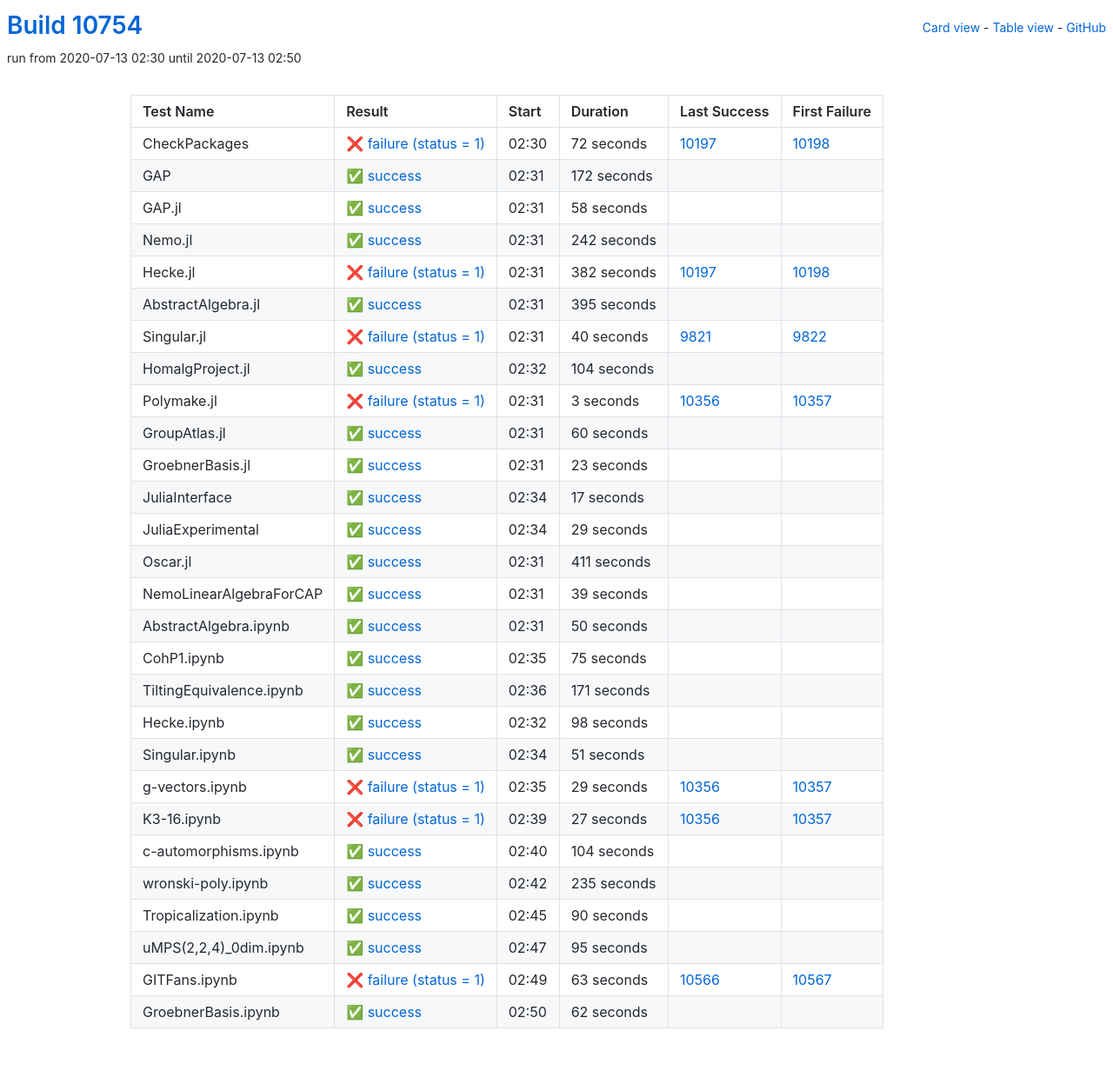
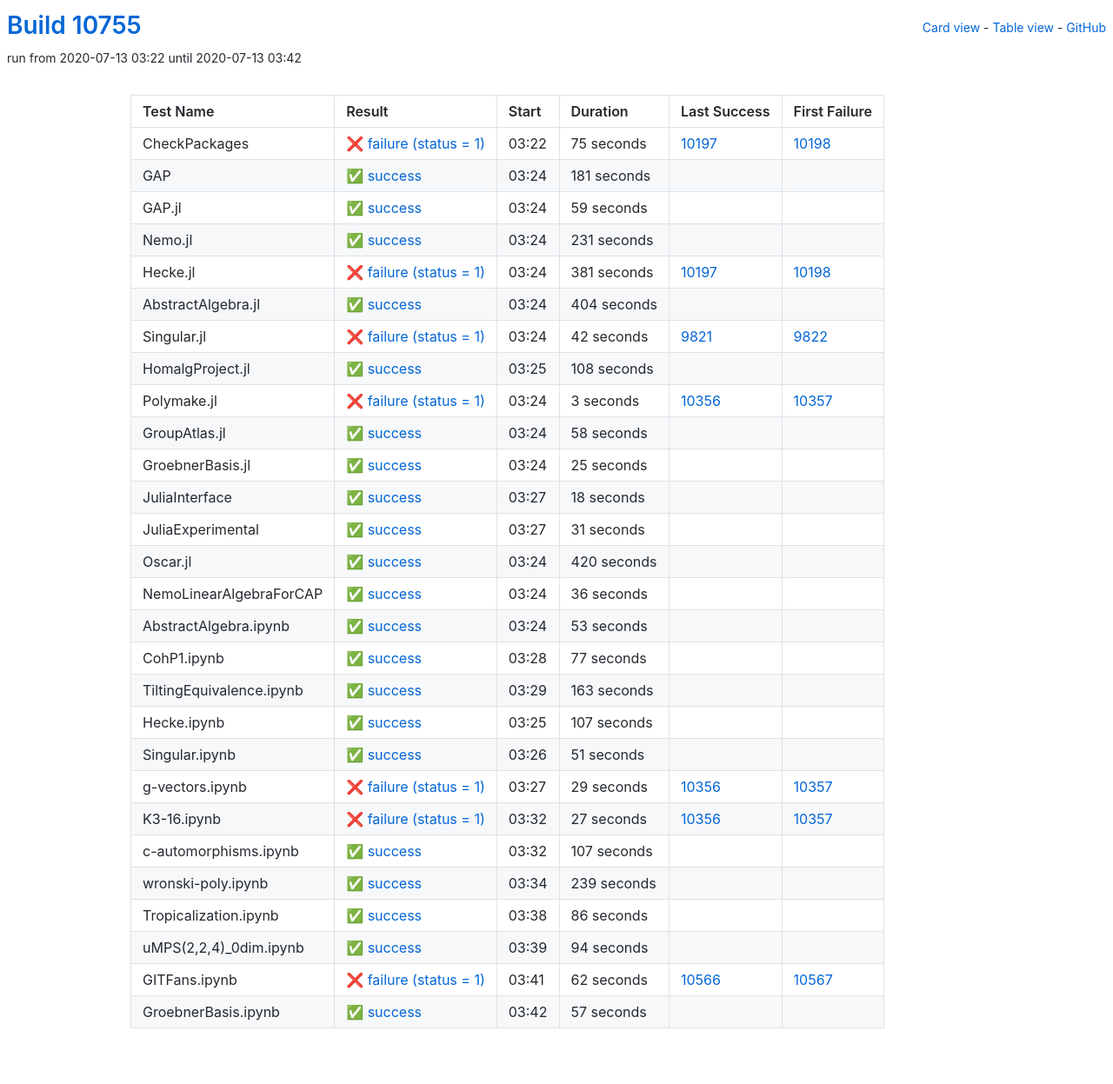
Before and after one commit to oscar-system/oscar-ci-status, a Jekyll site: the page built from table.html, in a window 1280 px wide. Shown: the whole page at 87% size. Built offline with Jekyll 4.4.1, drawn with Linux system fonts in a browser that asks for light colours.

Commit message:
Build #10755

```diff
--- a/_data/ci.yml
+++ b/_data/ci.yml
@@ -1,6 +1,6 @@
 ---
-build: 10754
-build_url: https://oscarci.mathematik.uni-kl.de/job/oscar/10754/
+build: 10755
+build_url: https://oscarci.mathematik.uni-kl.de/job/oscar/10755/
 job: oscar
 organization: oscar-system
 repo: oscar-ci-status
@@ -8,104 +8,104 @@
 tests:
 - name: CheckPackages
   id: checkpackages
-  log: https://oscarci.mathematik.uni-kl.de/job/oscar/10754/artifact/logs/build-10754/CheckPackages.log
-  start: 2020-07-13 02:30
+  log: https://oscarci.mathematik.uni-kl.de/job/oscar/10755/artifact/logs/build-10755/CheckPackages.log
+  start: 2020-07-13 03:22
   success: false
   exitcode: 1
   status: failure
-  duration: 72
+  duration: 75
   last_success: 10197
   last_success_url: https://oscarci.mathematik.uni-kl.de/job/oscar/10197/
   first_failure: 10198
   first_failure_url: https://oscarci.mathematik.uni-kl.de/job/oscar/10198/
 - name: GAP
   id: gap
-  log: https://oscarci.mathematik.uni-kl.de/job/oscar/10754/artifact/logs/build-10754/GAP.log
-  start: 2020-07-13 02:31
+  log: https://oscarci.mathematik.uni-kl.de/job/oscar/10755/artifact/logs/build-10755/GAP.log
+  start: 2020-07-13 03:24
   success: true
   exitcode: 0
   status: success
-  duration: 172
+  duration: 181
   last_success: false
   last_success_url:
   first_failure: false
   first_failure_url:
 - name: GAP.jl
   id: gap-jl
-  log: https://oscarci.mathematik.uni-kl.de/job/oscar/10754/artifact/logs/build-10754/GAP.jl.log
-  start: 2020-07-13 02:31
+  log: https://oscarci.mathematik.uni-kl.de/job/oscar/10755/artifact/logs/build-10755/GAP.jl.log
+  start: 2020-07-13 03:24
   success: true
   exitcode: 0
   status: success
-  duration: 58
+  duration: 59
   last_success: false
   last_success_url:
   first_failure: false
   first_failure_url:
 - name: Nemo.jl
   id: nemo-jl
-  log: https://oscarci.mathematik.uni-kl.de/job/oscar/10754/artifact/logs/build-10754/Nemo.jl.log
-  start: 2020-07-13 02:31
+  log: https://oscarci.mathematik.uni-kl.de/job/oscar/10755/artifact/logs/build-10755/Nemo.jl.log
+  start: 2020-07-13 03:24
   success: true
   exitcode: 0
   status: success
-  duration: 242
+  duration: 231
   last_success: false
   last_success_url:
   first_failure: false
   first_failure_url:
 - name: Hecke.jl
   id: hecke-jl
-  log: https://oscarci.mathematik.uni-kl.de/job/oscar/10754/artifact/logs/build-10754/Hecke.jl.log
-  start: 2020-07-13 02:31
+  log: https://oscarci.mathematik.uni-kl.de/job/oscar/10755/artifact/logs/build-10755/Hecke.jl.log
+  start: 2020-07-13 03:24
   success: false
   exitcode: 1
   status: failure
-  duration: 382
+  duration: 381
   last_success: 10197
   last_success_url: https://oscarci.mathematik.uni-kl.de/job/oscar/10197/
   first_failure: 10198
   first_failure_url: https://oscarci.mathematik.uni-kl.de/job/oscar/10198/
 - name: AbstractAlgebra.jl
   id: abstractalgebra-jl
-  log: https://oscarci.mathematik.uni-kl.de/job/oscar/10754/artifact/logs/build-10754/AbstractAlgebra.jl.log
-  start: 2020-07-13 02:31
+  log: https://oscarci.mathematik.uni-kl.de/job/oscar/10755/artifact/logs/build-10755/AbstractAlgebra.jl.log
+  start: 2020-07-13 03:24
   success: true
   exitcode: 0
   status: success
-  duration: 395
+  duration: 404
   last_success: false
   last_success_url:
   first_failure: false
   first_failure_url:
 - name: Singular.jl
   id: singular-jl
-  log: https://oscarci.mathematik.uni-kl.de/job/oscar/10754/artifact/logs/build-10754/Singular.jl.log
-  start: 2020-07-13 02:31
+  log: https://oscarci.mathematik.uni-kl.de/job/oscar/10755/artifact/logs/build-10755/Singular.jl.log
+  start: 2020-07-13 03:24
   success: false
   exitcode: 1
   status: failure
-  duration: 40
+  duration: 42
   last_success: 9821
   last_success_url: https://oscarci.mathematik.uni-kl.de/job/oscar/9821/
   first_failure: 9822
   first_failure_url: https://oscarci.mathematik.uni-kl.de/job/oscar/9822/
 - name: HomalgProject.jl
   id: homalgproject-jl
-  log: https://oscarci.mathematik.uni-kl.de/job/oscar/10754/artifact/logs/build-10754/HomalgProject.jl.log
-  start: 2020-07-13 02:32
+  log: https://oscarci.mathematik.uni-kl.de/job/oscar/10755/artifact/logs/build-10755/HomalgProject.jl.log
+  start: 2020-07-13 03:25
   success: true
   exitcode: 0
   status: success
-  duration: 104
+  duration: 108
   last_success: false
   last_success_url:
   first_failure: false
   first_failure_url:
 - name: Polymake.jl
   id: polymake-jl
-  log: https://oscarci.mathematik.uni-kl.de/job/oscar/10754/artifact/logs/build-10754/Polymake.jl.log
-  start: 2020-07-13 02:31
+  log: https://oscarci.mathematik.uni-kl.de/job/oscar/10755/artifact/logs/build-10755/Polymake.jl.log
+  start: 2020-07-13 03:24
   success: false
   exitcode: 1
   status: failure
@@ -116,128 +116,128 @@
   first_failure_url: https://oscarci.mathematik.uni-kl.de/job/oscar/10357/
 - name: GroupAtlas.jl
   id: groupatlas-jl
-  log: https://oscarci.mathematik.uni-kl.de/job/oscar/10754/artifact/logs/build-10754/GroupAtlas.jl.log
-  start: 2020-07-13 02:31
+  log: https://oscarci.mathematik.uni-kl.de/job/oscar/10755/artifact/logs/build-10755/GroupAtlas.jl.log
+  start: 2020-07-13 03:24
   success: true
   exitcode: 0
   status: success
-  duration: 60
+  duration: 58
   last_success: false
   last_success_url:
   first_failure: false
   first_failure_url:
 - name: GroebnerBasis.jl
   id: groebnerbasis-jl
-  log: https://oscarci.mathematik.uni-kl.de/job/oscar/10754/artifact/logs/build-10754/GroebnerBasis.jl.log
-  start: 2020-07-13 02:31
+  log: https://oscarci.mathematik.uni-kl.de/job/oscar/10755/artifact/logs/build-10755/GroebnerBasis.jl.log
+  start: 2020-07-13 03:24
   success: true
   exitcode: 0
   status: success
-  duration: 23
+  duration: 25
   last_success: false
   last_success_url:
   first_failure: false
   first_failure_url:
 - name: JuliaInterface
   id: juliainterface
-  log: https://oscarci.mathematik.uni-kl.de/job/oscar/10754/artifact/logs/build-10754/JuliaInterface.log
-  start: 2020-07-13 02:34
+  log: https://oscarci.mathematik.uni-kl.de/job/oscar/10755/artifact/logs/build-10755/JuliaInterface.log
+  start: 2020-07-13 03:27
   success: true
   exitcode: 0
   status: success
-  duration: 17
+  duration: 18
   last_success: false
   last_success_url:
   first_failure: false
   first_failure_url:
 - name: JuliaExperimental
   id: juliaexperimental
-  log: https://oscarci.mathematik.uni-kl.de/job/oscar/10754/artifact/logs/build-10754/JuliaExperimental.log
-  start: 2020-07-13 02:34
+  log: https://oscarci.mathematik.uni-kl.de/job/oscar/10755/artifact/logs/build-10755/JuliaExperimental.log
+  start: 2020-07-13 03:27
   success: true
   exitcode: 0
   status: success
-  duration: 29
+  duration: 31
   last_success: false
   last_success_url:
   first_failure: false
   first_failure_url:
 - name: Oscar.jl
   id: oscar-jl
-  log: https://oscarci.mathematik.uni-kl.de/job/oscar/10754/artifact/logs/build-10754/Oscar.jl.log
-  start: 2020-07-13 02:31
+  log: https://oscarci.mathematik.uni-kl.de/job/oscar/10755/artifact/logs/build-10755/Oscar.jl.log
+  start: 2020-07-13 03:24
   success: true
   exitcode: 0
   status: success
-  duration: 411
+  duration: 420
   last_success: false
   last_success_url:
   first_failure: false
   first_failure_url:
 - name: NemoLinearAlgebraForCAP
   id: nemolinearalgebraforcap
-  log: https://oscarci.mathematik.uni-kl.de/job/oscar/10754/artifact/logs/build-10754/NemoLinearAlgebraForCAP.log
-  start: 2020-07-13 02:31
+  log: https://oscarci.mathematik.uni-kl.de/job/oscar/10755/artifact/logs/build-10755/NemoLinearAlgebraForCAP.log
+  start: 2020-07-13 03:24
   success: true
   exitcode: 0
   status: success
-  duration: 39
+  duration: 36
   last_success: false
   last_success_url:
   first_failure: false
   first_failure_url:
 - name: AbstractAlgebra.ipynb
   id: abstractalgebra-ipynb
-  log: https://oscarci.mathematik.uni-kl.de/job/oscar/10754/artifact/logs/build-10754/AbstractAlgebra.ipynb.log
-  start: 2020-07-13 02:31
+  log: https://oscarci.mathematik.uni-kl.de/job/oscar/10755/artifact/logs/build-10755/AbstractAlgebra.ipynb.log
+  start: 2020-07-13 03:24
   success: true
   exitcode: 0
   status: success
-  duration: 50
+  duration: 53
   last_success: false
   last_success_url:
   first_failure: false
   first_failure_url:
 - name: CohP1.ipynb
   id: cohp1-ipynb
-  log: https://oscarci.mathematik.uni-kl.de/job/oscar/10754/artifact/logs/build-10754/CohP1.ipynb.log
-  start: 2020-07-13 02:35
+  log: https://oscarci.mathematik.uni-kl.de/job/oscar/10755/artifact/logs/build-10755/CohP1.ipynb.log
+  start: 2020-07-13 03:28
   success: true
   exitcode: 0
   status: success
-  duration: 75
+  duration: 77
   last_success: false
   last_success_url:
   first_failure: false
   first_failure_url:
 - name: TiltingEquivalence.ipynb
   id: tiltingequivalence-ipynb
-  log: https://oscarci.mathematik.uni-kl.de/job/oscar/10754/artifact/logs/build-10754/TiltingEquivalence.ipynb.log
-  start: 2020-07-13 02:36
+  log: https://oscarci.mathematik.uni-kl.de/job/oscar/10755/artifact/logs/build-10755/TiltingEquivalence.ipynb.log
+  start: 2020-07-13 03:29
   success: true
   exitcode: 0
   status: success
-  duration: 171
+  duration: 163
   last_success: false
   last_success_url:
   first_failure: false
   first_failure_url:
 - name: Hecke.ipynb
   id: hecke-ipynb
-  log: https://oscarci.mathematik.uni-kl.de/job/oscar/10754/artifact/logs/build-10754/Hecke.ipynb.log
-  start: 2020-07-13 02:32
+  log: https://oscarci.mathematik.uni-kl.de/job/oscar/10755/artifact/logs/build-10755/Hecke.ipynb.log
+  start: 2020-07-13 03:25
   success: true
   exitcode: 0
   status: success
-  duration: 98
+  duration: 107
   last_success: false
   last_success_url:
   first_failure: false
   first_failure_url:
 - name: Singular.ipynb
   id: singular-ipynb
-  log: https://oscarci.mathematik.uni-kl.de/job/oscar/10754/artifact/logs/build-10754/Singular.ipynb.log
-  start: 2020-07-13 02:34
+  log: https://oscarci.mathematik.uni-kl.de/job/oscar/10755/artifact/logs/build-10755/Singular.ipynb.log
+  start: 2020-07-13 03:26
   success: true
   exitcode: 0
   status: success
@@ -248,8 +248,8 @@
   first_failure_url:
 - name: g-vectors.ipynb
   id: g-vectors-ipynb
-  log: https://oscarci.mathematik.uni-kl.de/job/oscar/10754/artifact/logs/build-10754/g-vectors.ipynb.log
-  start: 2020-07-13 02:35
+  log: https://oscarci.mathematik.uni-kl.de/job/oscar/10755/artifact/logs/build-10755/g-vectors.ipynb.log
+  start: 2020-07-13 03:27
   success: false
   exitcode: 1
   status: failure
@@ -260,8 +260,8 @@
   first_failure_url: https://oscarci.mathematik.uni-kl.de/job/oscar/10357/
 - name: K3-16.ipynb
   id: k3-16-ipynb
-  log: https://oscarci.mathematik.uni-kl.de/job/oscar/10754/artifact/logs/build-10754/K3-16.ipynb.log
-  start: 2020-07-13 02:39
+  log: https://oscarci.mathematik.uni-kl.de/job/oscar/10755/artifact/logs/build-10755/K3-16.ipynb.log
+  start: 2020-07-13 03:32
   success: false
   exitcode: 1
   status: failure
@@ -272,72 +272,72 @@
   first_failure_url: https://oscarci.mathematik.uni-kl.de/job/oscar/10357/
 - name: c-automorphisms.ipynb
   id: c-automorphisms-ipynb
-  log: https://oscarci.mathematik.uni-kl.de/job/oscar/10754/artifact/logs/build-10754/c-automorphisms.ipynb.log
-  start: 2020-07-13 02:40
+  log: https://oscarci.mathematik.uni-kl.de/job/oscar/10755/artifact/logs/build-10755/c-automorphisms.ipynb.log
+  start: 2020-07-13 03:32
   success: true
   exitcode: 0
   status: success
-  duration: 104
+  duration: 107
   last_success: false
   last_success_url:
   first_failure: false
   first_failure_url:
 - name: wronski-poly.ipynb
   id: wronski-poly-ipynb
-  log: https://oscarci.mathematik.uni-kl.de/job/oscar/10754/artifact/logs/build-10754/wronski-poly.ipynb.log
-  start: 2020-07-13 02:42
+  log: https://oscarci.mathematik.uni-kl.de/job/oscar/10755/artifact/logs/build-10755/wronski-poly.ipynb.log
+  start: 2020-07-13 03:34
   success: true
   exitcode: 0
   status: success
-  duration: 235
+  duration: 239
   last_success: false
   last_success_url:
   first_failure: false
   first_failure_url:
 - name: Tropicalization.ipynb
   id: tropicalization-ipynb
-  log: https://oscarci.mathematik.uni-kl.de/job/oscar/10754/artifact/logs/build-10754/Tropicalization.ipynb.log
-  start: 2020-07-13 02:45
+  log: https://oscarci.mathematik.uni-kl.de/job/oscar/10755/artifact/logs/build-10755/Tropicalization.ipynb.log
+  start: 2020-07-13 03:38
   success: true
   exitcode: 0
   status: success
-  duration: 90
+  duration: 86
   last_success: false
   last_success_url:
   first_failure: false
   first_failure_url:
 - name: uMPS(2,2,4)_0dim.ipynb
   id: umps-2-2-4-0dim-ipynb
-  log: https://oscarci.mathematik.uni-kl.de/job/oscar/10754/artifact/logs/build-10754/uMPS-2-2-4-_0dim.ipynb.log
-  start: 2020-07-13 02:47
+  log: https://oscarci.mathematik.uni-kl.de/job/oscar/10755/artifact/logs/build-10755/uMPS-2-2-4-_0dim.ipynb.log
+  start: 2020-07-13 03:39
   success: true
   exitcode: 0
   status: success
-  duration: 95
+  duration: 94
   last_success: false
   last_success_url:
   first_failure: false
   first_failure_url:
 - name: GITFans.ipynb
   id: gitfans-ipynb
-  log: https://oscarci.mathematik.uni-kl.de/job/oscar/10754/artifact/logs/build-10754/GITFans.ipynb.log
-  start: 2020-07-13 02:49
+  log: https://oscarci.mathematik.uni-kl.de/job/oscar/10755/artifact/logs/build-10755/GITFans.ipynb.log
+  start: 2020-07-13 03:41
   success: false
   exitcode: 1
   status: failure
-  duration: 63
+  duration: 62
   last_success: 10566
   last_success_url: https://oscarci.mathematik.uni-kl.de/job/oscar/10566/
   first_failure: 10567
   first_failure_url: https://oscarci.mathematik.uni-kl.de/job/oscar/10567/
 - name: GroebnerBasis.ipynb
   id: groebnerbasis-ipynb
-  log: https://oscarci.mathematik.uni-kl.de/job/oscar/10754/artifact/logs/build-10754/GroebnerBasis.ipynb.log
-  start: 2020-07-13 02:50
+  log: https://oscarci.mathematik.uni-kl.de/job/oscar/10755/artifact/logs/build-10755/GroebnerBasis.ipynb.log
+  start: 2020-07-13 03:42
   success: true
   exitcode: 0
   status: success
-  duration: 62
+  duration: 57
   last_success: false
   last_success_url:
   first_failure: false
```
Also changed, not shown: README.md.
